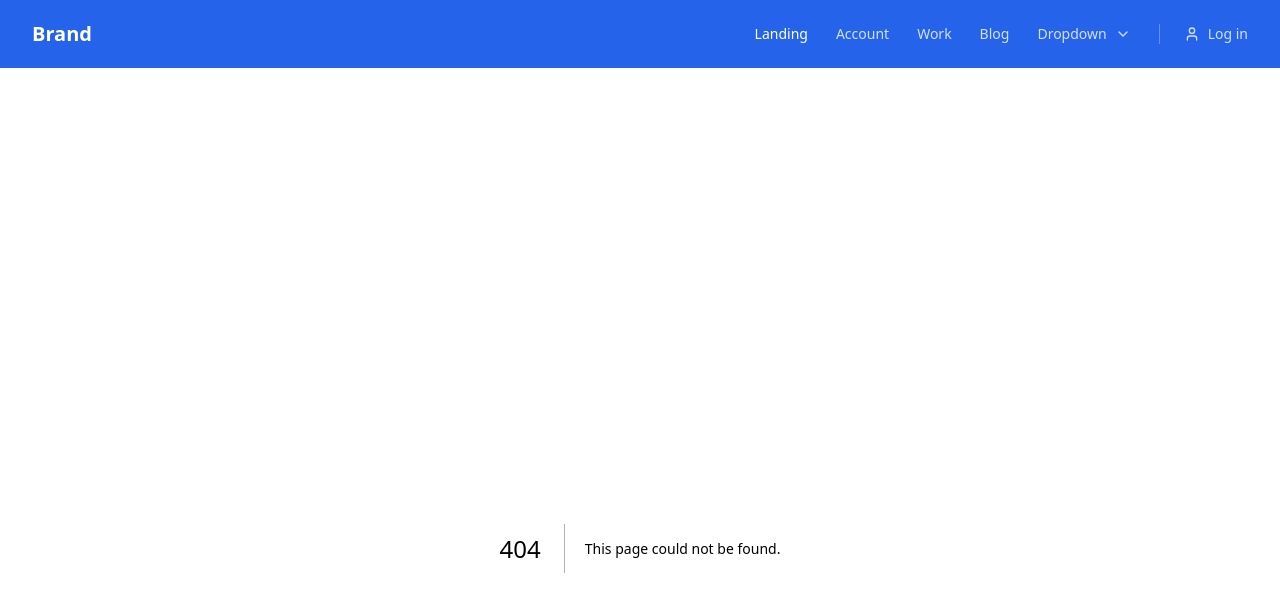
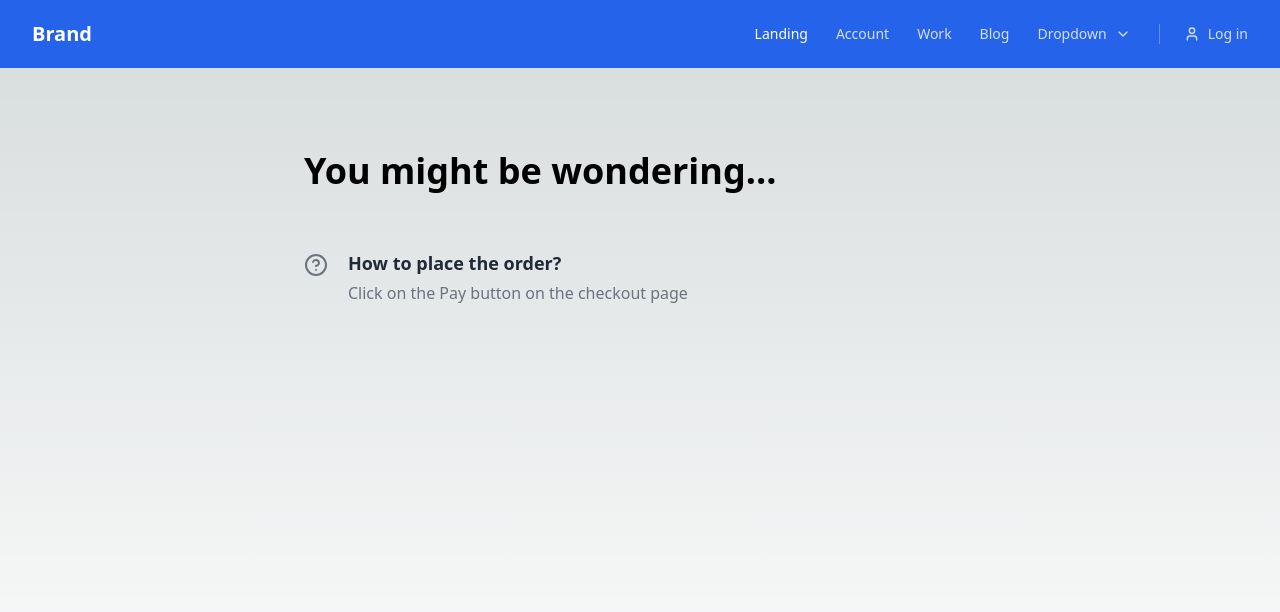
Before and after one commit to glaszczyk/next13-upskill, a Next.js app: page /faq in a window 1280 px wide. Before the commit this address had no page. Shown: the top 612 px of the page. Built offline with nearby package versions, Linux system fonts and the light colour scheme.

Commit message:
feature: NU-002 Add faq route to App

```diff
--- /dev/null
+++ b/src/app/faq/page.tsx
@@ -0,0 +1,25 @@
+import { FaqItem } from "@src/components";
+
+export default function Page() {
+	const faqData = [
+		{
+			faqId: 5,
+			question: "How to place the order?",
+			answer: "Click on the Pay button on the checkout page",
+		},
+	];
+	return (
+		<>
+			<div className="mx-auto mb-10 max-w-2xl lg:mb-14">
+				<h2 className="text-2xl font-bold dark:text-white md:text-4xl md:leading-tight">
+					You might be wondering...
+				</h2>
+			</div>
+			<div className="mx-auto max-w-2xl divide-y divide-gray-200 dark:divide-gray-700">
+				{faqData.map((item) => (
+					<FaqItem key={item.faqId} item={item} />
+				))}
+			</div>
+		</>
+	);
+}
--- /dev/null
+++ b/src/components/FaqItem.tsx
@@ -0,0 +1,37 @@
+type FaqItemProps = {
+	item: {
+		faqId: number;
+		question: string;
+		answer: string;
+	};
+};
+
+export const FaqItem = ({ item: { question, answer } }: FaqItemProps) => {
+	return (
+		<div className="py-8 first:pt-0 last:pb-0">
+			<div className="flex gap-x-5">
+				<svg
+					className="mt-1 h-6 w-6 flex-shrink-0 text-gray-500"
+					xmlns="http://www.w3.org/2000/svg"
+					width="24"
+					height="24"
+					viewBox="0 0 24 24"
+					fill="none"
+					stroke="currentColor"
+					strokeWidth="2"
+					strokeLinecap="round"
+					strokeLinejoin="round"
+				>
+					<circle cx="12" cy="12" r="10" />
+					<path d="M9.09 9a3 3 0 0 1 5.83 1c0 2-3 3-3 3" />
+					<path d="M12 17h.01" />
+				</svg>
+
+				<div>
+					<h3 className="font-semibold text-gray-800 dark:text-gray-200 md:text-lg">{question}</h3>
+					<p className="mt-1 text-gray-500">{answer}</p>
+				</div>
+			</div>
+		</div>
+	);
+};
--- a/src/components/index.ts
+++ b/src/components/index.ts
@@ -1,5 +1,6 @@
 import { AppHeader } from "./AppHeader";
 import { BlogPostItem } from "./BlogPostItem";
 import { BlogPostListItem } from "./BlogPostListItem";
+import { FaqItem } from "./FaqItem";
 
-export { AppHeader, BlogPostItem, BlogPostListItem };
+export { AppHeader, BlogPostItem, BlogPostListItem, FaqItem };
```
